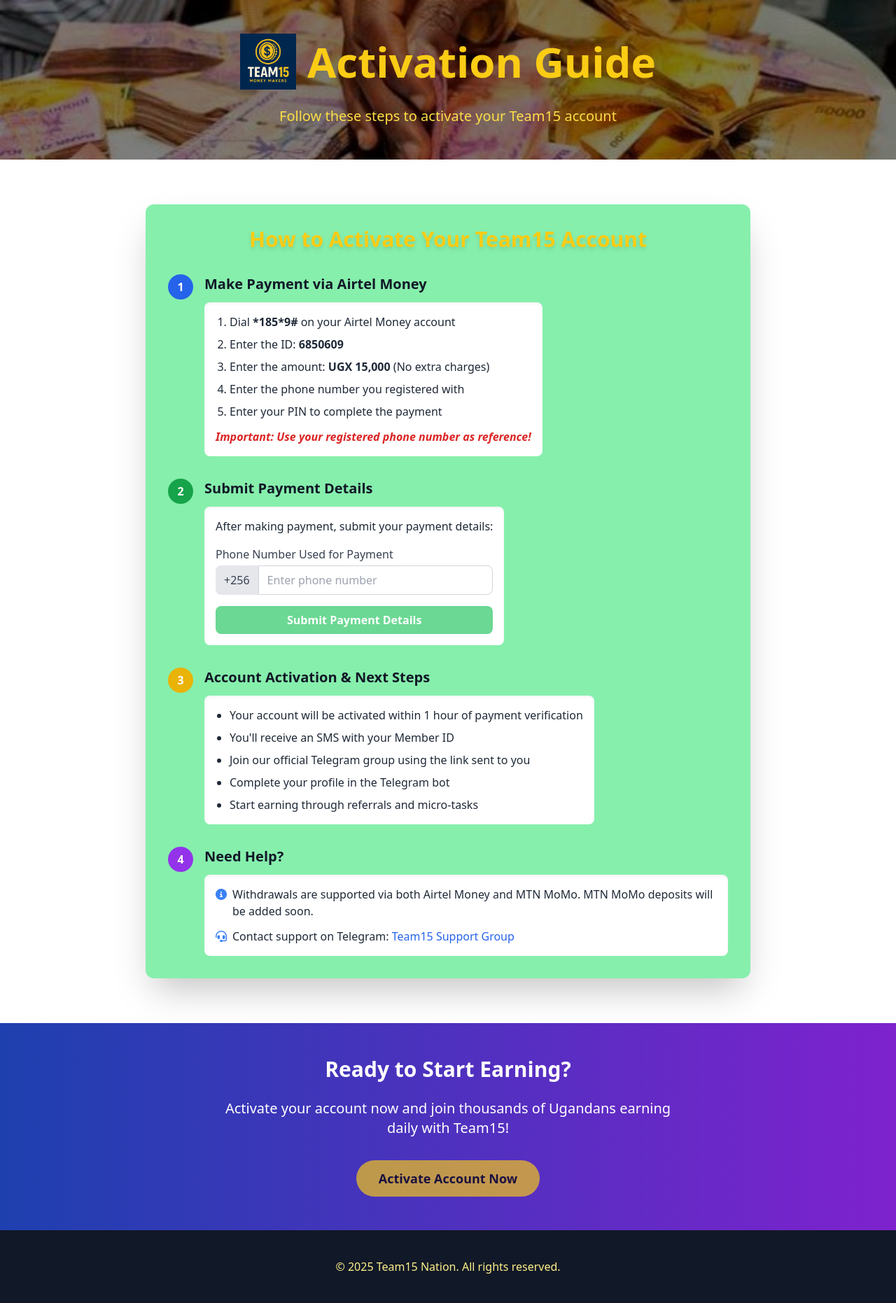
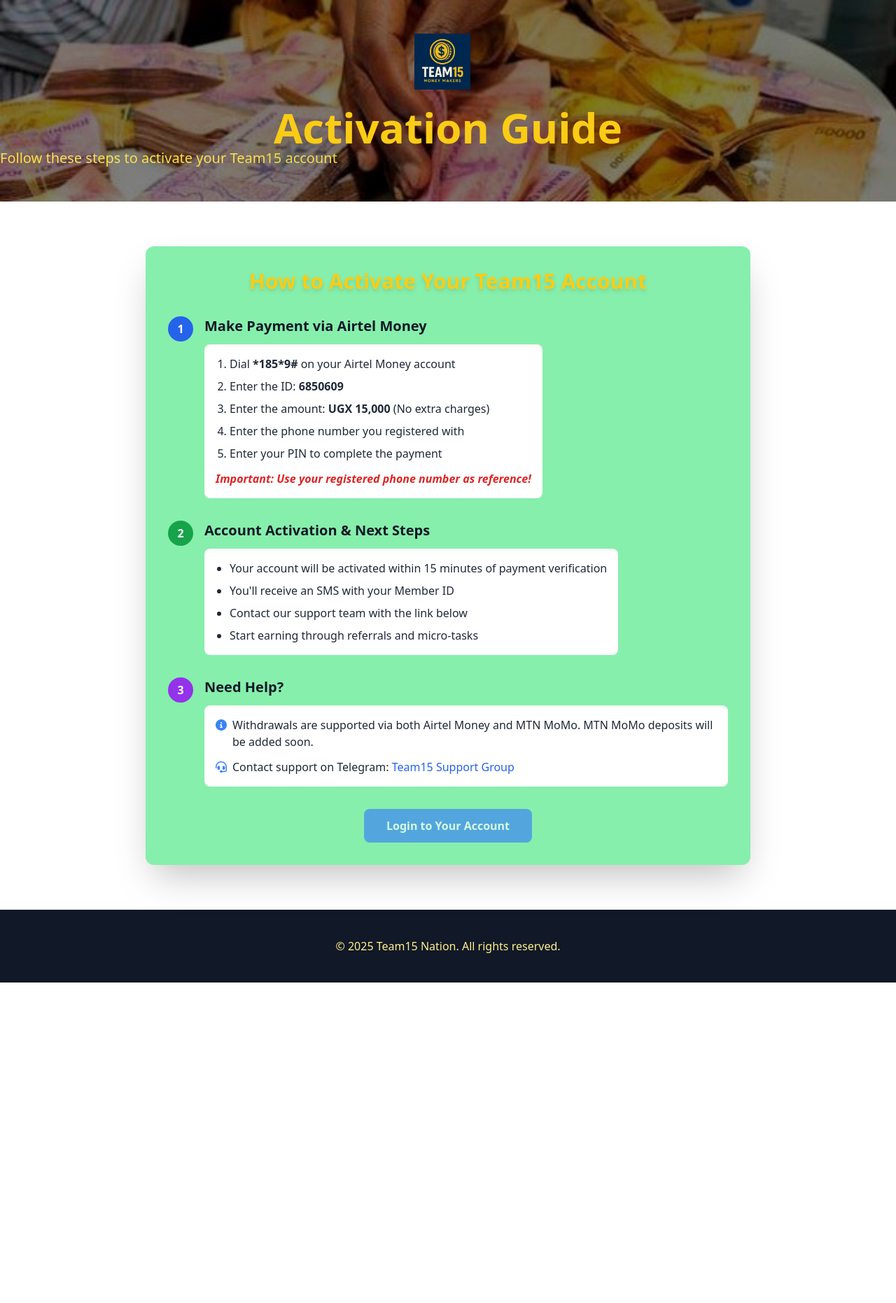
Before and after one commit to Gambredxx/Team15, a Flask app: page /instructions in a window 1280 px wide. Shown: the whole page at 70% size. After the commit the page ends 1404 px from the top, so only its background shows below. Run offline with Flask 3, Linux system fonts and the light colour scheme; some libraries are stand-ins or nearby versions.

Commit message:
Your update message here

```diff
--- a/templates/instructions.html
+++ b/templates/instructions.html
@@ -15,7 +15,7 @@
       animation: fadeInUp 0.8s ease-out forwards;
     }
     @keyframes pulse {
-      0%, 100% { transform: scale(1); }
+      0%, 100% transform: scale(1); }
       50% { transform: scale(1.05); }
     }
     .animate-pulse {
@@ -40,7 +40,7 @@
       <div class="absolute inset-0 bg-black opacity-50"></div>
     </div>
     <div class="container mx-auto px-4 text-center animate-fadeInUp relative z-10">
-      <div class="flex items-center justify-center mb-6">
+      <h3 class="flex items-center justify-center mb-6">
         <img src="/static/images/team15-logo.png" alt="Team15 Logo" class="h-20 w-20 mr-4">
         <h1 class="text-5xl md:text-6xl font-extrabold text-yellow-400 drop-shadow-2xl">Activation Guide</h1>
       </div>
@@ -77,34 +77,12 @@
             <div class="flex items-start">
               <div class="step-number bg-green-600 text-white">2</div>
               <div>
-                <h3 class="text-xl font-bold text-gray-900 mb-3">Submit Payment Details</h3>
-                <div class="bg-white p-4 rounded-lg shadow-inner">
-                  <p class="text-gray-800 mb-4">After making payment, submit your payment details:</p>
-                  <form class="space-y-4">
-                    <div>
-                      <label class="block text-gray-700 mb-1 font-medium">Phone Number Used for Payment</label>
-                      <div class="flex">
-                        <span class="inline-flex items-center px-3 py-2 rounded-l-lg bg-gray-200 text-gray-700">+256</span>
-                        <input type="tel" class="w-full px-3 py-2 rounded-r-lg border border-gray-300 focus:outline-none focus:ring-2 focus:ring-blue-500" placeholder="Enter phone number">
-                      </div>
-                    </div>
-                    <button type="submit" class="w-full bg-green-500 text-white py-2 rounded-lg font-bold hover:bg-green-600 transition animate-pulse">Submit Payment Details</button>
-                  </form>
-                </div>
-              </div>
-            </div>
-
-            <!-- Next Steps -->
-            <div class="flex items-start">
-              <div class="step-number bg-yellow-500 text-white">3</div>
-              <div>
                 <h3 class="text-xl font-bold text-gray-900 mb-3">Account Activation & Next Steps</h3>
                 <div class="bg-white p-4 rounded-lg shadow-inner">
                   <ul class="list-disc pl-5 space-y-2 text-gray-800">
-                    <li>Your account will be activated within 1 hour of payment verification</li>
+                    <li>Your account will be activated within 15 minutes of payment verification</li>
                     <li>You'll receive an SMS with your Member ID</li>
-                    <li>Join our official Telegram group using the link sent to you</li>
-                    <li>Complete your profile in the Telegram bot</li>
+                    <li>Contact our support team with the link below</li>
                     <li>Start earning through referrals and micro-tasks</li>
                   </ul>
                 </div>
@@ -113,7 +91,7 @@
 
             <!-- Support Section -->
             <div class="flex items-start">
-              <div class="step-number bg-purple-600 text-white">4</div>
+              <div class="step-number bg-purple-600 text-white">3</div>
               <div>
                 <h3 class="text-xl font-bold text-gray-900 mb-3">Need Help?</h3>
                 <div class="bg-white p-4 rounded-lg shadow-inner">
@@ -129,16 +107,13 @@
               </div>
             </div>
           </div>
+
+          <!-- Login Button -->
+          <div class="mt-8 text-center">
+            <a href="/login" class="inline-block bg-blue-500 text-white px-8 py-3 rounded-lg font-bold hover:bg-blue-600 transition animate-pulse">Login to Your Account</a>
+          </div>
         </div>
       </div>
-    </div>
-  </section>
-
-  <section class="py-12 bg-gradient-to-r from-blue-800 to-purple-700 text-white">
-    <div class="container mx-auto px-4 text-center">
-      <h2 class="text-3xl font-bold mb-6">Ready to Start Earning?</h2>
-      <p class="text-xl mb-8 max-w-2xl mx-auto">Activate your account now and join thousands of Ugandans earning daily with Team15!</p>
-      <a href="/activate" class="inline-block bg-yellow-400 text-black px-8 py-3 rounded-full text-lg font-semibold hover:bg-yellow-500 animate-pulse transition duration-300">Activate Account Now</a>
     </div>
   </section>
 
```
Also changed, not shown: team15.db.
